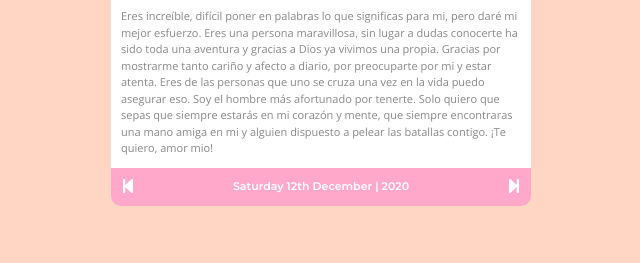
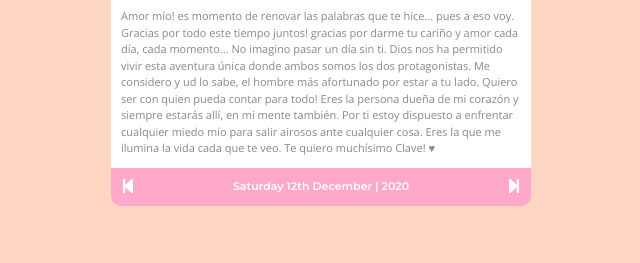
Before and after one commit to Rendezvoused/Shir, a plain HTML site: page index.html in a window 1280 px wide. Shown: the part 968-1231 px from the top of the page, without its empty margins (504-1144 px from the left). Drawn offline with nearby package versions, Linux system fonts and the light colour scheme; some icons are missing.

Commit message:
Update index.html

```diff
--- a/index.html
+++ b/index.html
@@ -32,7 +32,12 @@ dejemos de hablar de mí<br>
   <div class="photo-slideshow" id="photoset_170502623409" data-layout="11"><div class="photo-data"><div class="pxu-photo"><img src="https://i.postimg.cc/9Qtk7r5D/aaaa.jpg"></div></a></div></div><div class="phcap"><div class="phrebloghead"><a target="_blank"><img class="cimg" src="https://i.postimg.cc/QMqVwkLj/shiir1.jpg"></a><a target="_blank" class="user">Shir</a></div><p>The moon will guide you through the night with her brightness, but she will always dwell in the darkness, in order to be seen.</p></div><div class="ainfo"><div class="ail"><a title=""><i class="fas fa-step-backward"></i></a></div><div class="aipc"><a title="">Tuesday 23th February | 199X</a></div><div class="air"><a title=""><i class="fas fa-step-forward"></i></a></div></div>
 
 
-</article><article><div><div class="photo-slideshow" id="photoset_170502623409" data-layout="11"><div class="photo-data"><div class="pxu-photo"><img src="https://i.postimg.cc/YqNRXZXV/NsG5k13.jpg"></div></div></div></div><div class="phcap"><div class="phrebloghead"><a target="_blank"><img class="cimg" src="https://i.postimg.cc/QC9P9mhD/naez-mrry.png"></a><a target="_blank" class="user">-Naez</a></div><p>Eres increíble, difícil poner en palabras lo que significas para mi, pero daré mi mejor esfuerzo. Eres una persona maravillosa, sin lugar a dudas conocerte ha sido toda una aventura y gracias a Dios ya vivimos una propia. Gracias por mostrarme tanto cariño y afecto a diario, por preocuparte por mi y estar atenta. Eres de las personas que uno se cruza una vez en la vida puedo asegurar eso. Soy el hombre más afortunado por tenerte. Solo quiero que sepas que siempre estarás en mi corazón y mente, que siempre encontraras una mano amiga en mi y alguien dispuesto a pelear las batallas contigo. ¡Te quiero, amor mio!</p></div><div class="ainfo"><div class="ail"><a title=""><i class="fas fa-step-backward"></i></a></div><div class="aipc"><a title="">Saturday 12th December | 2020</a></div><div class="air"><a title=""><i class="fas fa-step-forward"></i></a></div></div>
+</article><article><div><div class="photo-slideshow" id="photoset_170502623409" data-layout="11"><div class="photo-data"><div class="pxu-photo"><img src="https://i.postimg.cc/YqNRXZXV/NsG5k13.jpg"></div></div></div></div><div class="phcap"><div class="phrebloghead"><a target="_blank"><img class="cimg" src="https://i.postimg.cc/QC9P9mhD/naez-mrry.png"></a><a target="_blank" class="user">-Naez</a></div><p>
+  Amor mío! es momento de renovar las palabras que te hice... pues a eso voy. Gracias por todo este tiempo juntos! gracias por darme tu cariño y amor cada día, cada momento...
+  No imagino pasar un día sin ti. Dios nos ha permitido vivir esta aventura única donde ambos somos los dos protagonistas.
+  Me considero y ud lo sabe, el hombre más afortunado por estar a tu lado. Quiero ser con quien pueda contar para todo! Eres la persona dueña de mi corazón y siempre estarás allí, en mi mente también.
+  Por ti estoy dispuesto a enfrentar cualquier miedo mío para salir airosos ante cualquier cosa. Eres la que me ilumina la vida cada que te veo. Te quiero muchísimo Clave! ♥
+ </p></div><div class="ainfo"><div class="ail"><a title=""><i class="fas fa-step-backward"></i></a></div><div class="aipc"><a title="">Saturday 12th December | 2020</a></div><div class="air"><a title=""><i class="fas fa-step-forward"></i></a></div></div>
 
 </article><article><div><div class="photo-slideshow" id="photoset_170502623409" data-layout="11"><div class="photo-data"><div class="pxu-photo"><img src="https://i.postimg.cc/MpTByFg1/shir.jpg"></div></div></div></div><div class="phcap"><div class="phrebloghead"><a target="_blank"><img class="cimg" src="https://i.postimg.cc/QMqVwkLj/shiir1.jpg"></a><a target="_blank" class="user">Shir</a></div><p>La amistad comparada con el amor tiene dos ventajas: 1.- No requiere frecuencia: Puedes dejar de ver a tus amigos durante meses e incluso durante años y cuando los vuelves a ver la relación es exactamente la misma, cosa que con el amor no pasa... 2.- No requiere confidencialidad: A los amigos puedes no platicarles ciertas cosas confidenciales y siguen siendo nuestros amigos, cosa que con el amor no sucede</p></div><div class="ainfo"><div class="ail"><a title=""><i class="fas fa-step-backward"></i></a></div><div class="aipc"><a title="">Monday 30th November | 2020</a></div><div class="air"><a title=""><i class="fas fa-step-forward"></i></a></div></div>
 
```
